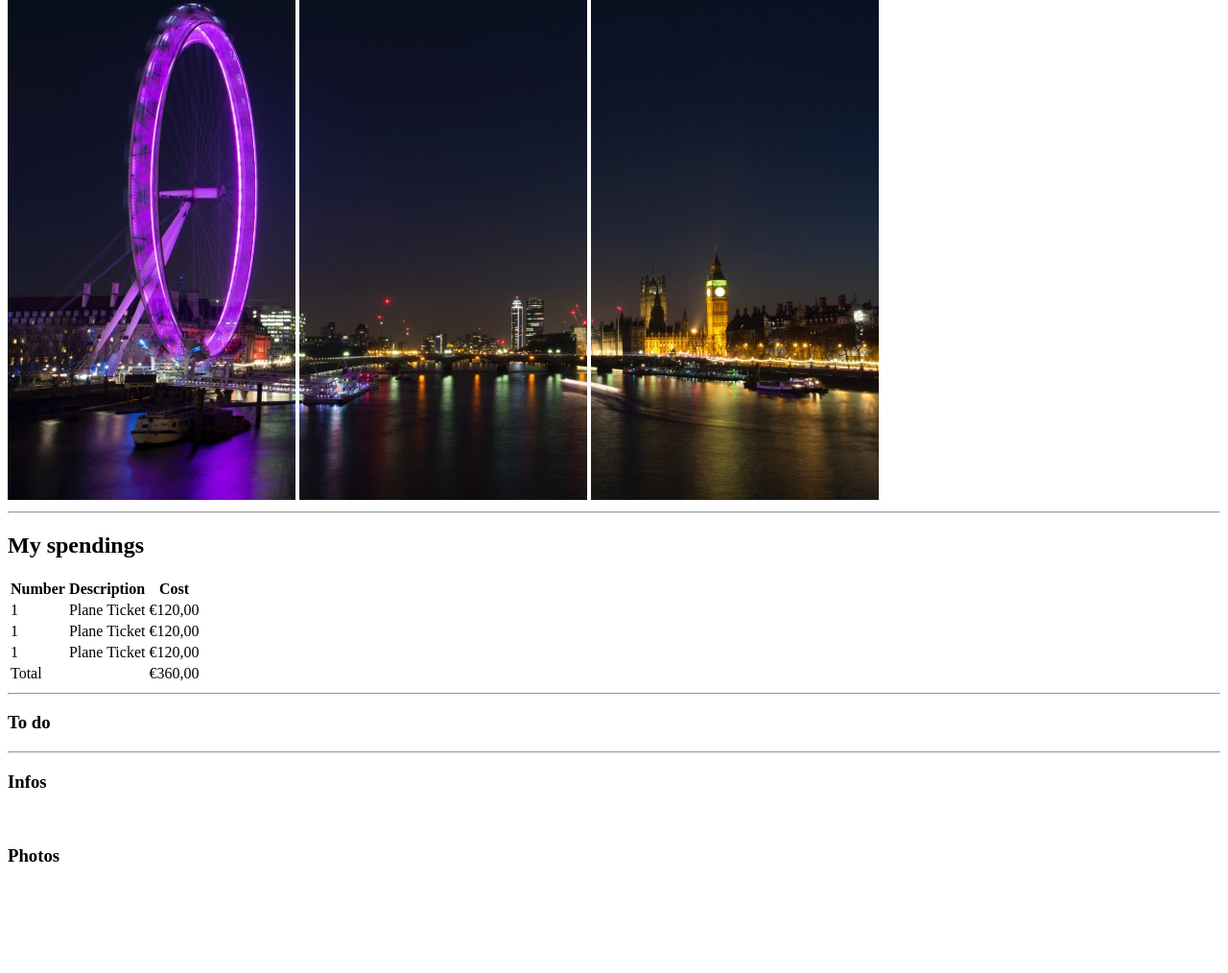
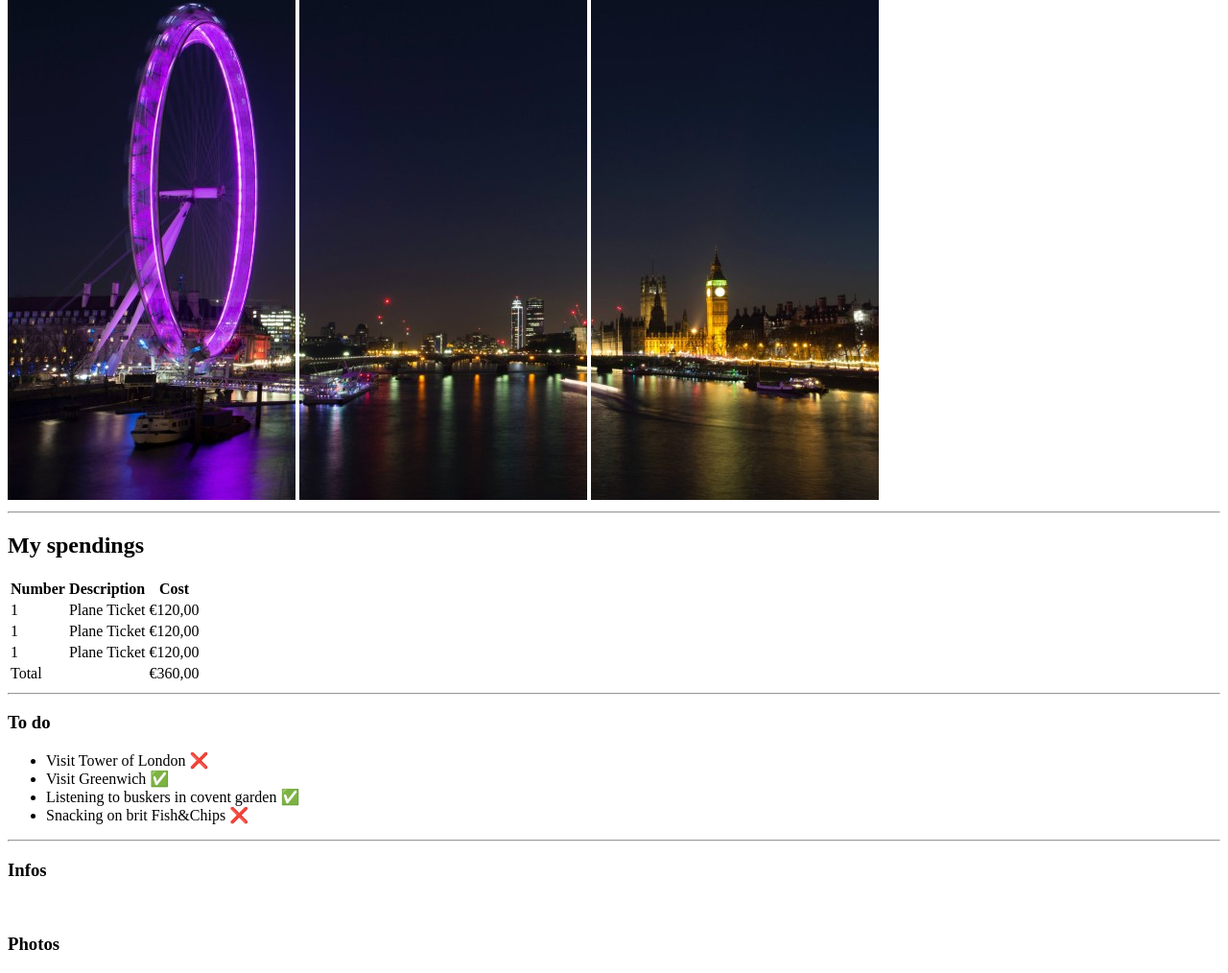
Before and after one commit to serena-peschiaroli/html-london-trip, a plain HTML site: page index.html in a window 1280 px wide. Shown: the part 159-1173 px from the top of the page at 96% size. Before the commit the page ends 1081 px from the top, so only its background shows below. Drawn offline with Linux system fonts and the light colour scheme.

Commit message:
Add: to-do list

```diff
--- a/index.html
+++ b/index.html
@@ -83,22 +83,27 @@
 
 
             </table>
-
+             <!-- /spendings tab -->
 
 
 
         </section>
-
-        <!-- /spendings tab -->
 
         <hr>
 
         <!-- to-do list -->
         <h3>To do</h3>
 
-        <section>
+        <div>
+            <ul>
+                <li> Visit Tower of London &#x274C</li>
+                <li> Visit Greenwich &#9989 </li>
+                <li> Listening to buskers in covent garden &#9989 </li>
+                <li> Snacking on brit Fish&Chips &#x274C</li>
 
-        </section>
+            </ul>
+
+        </div>
 
         <!-- /to-do list -->
 
```
